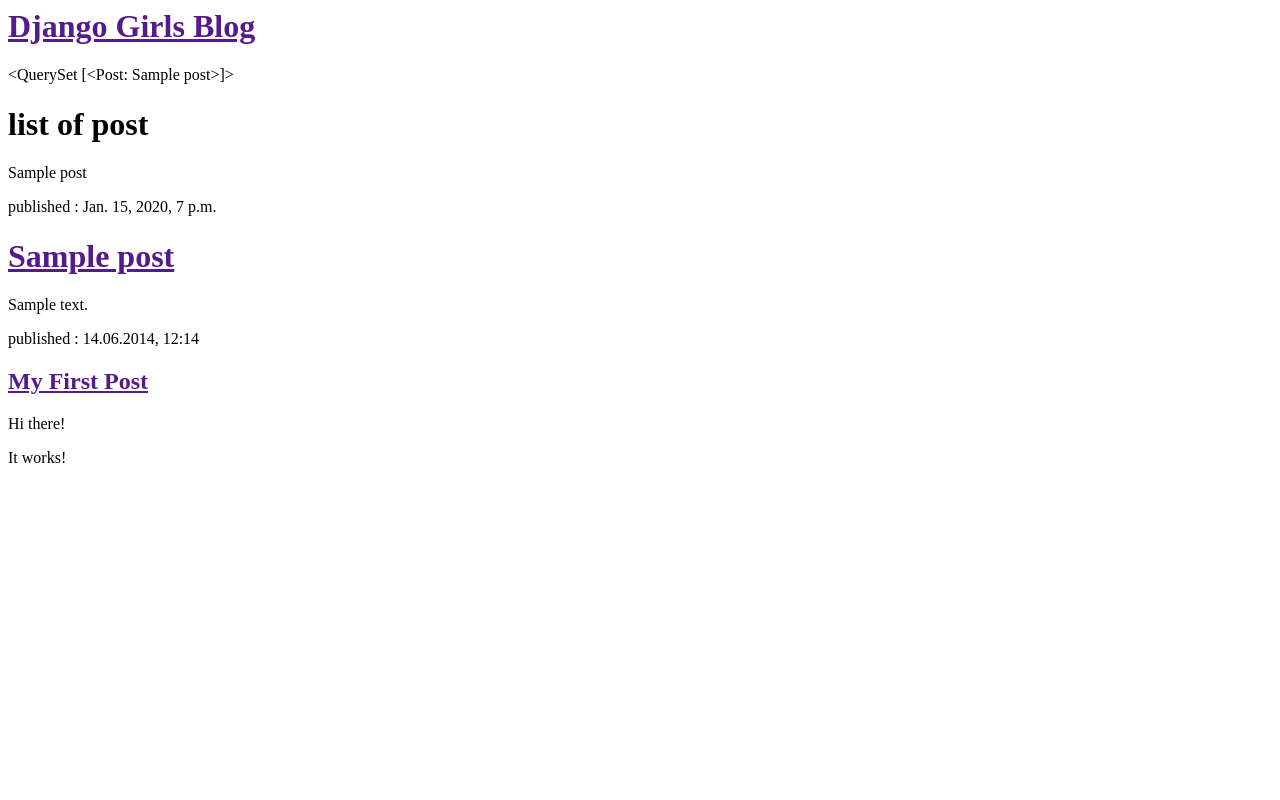
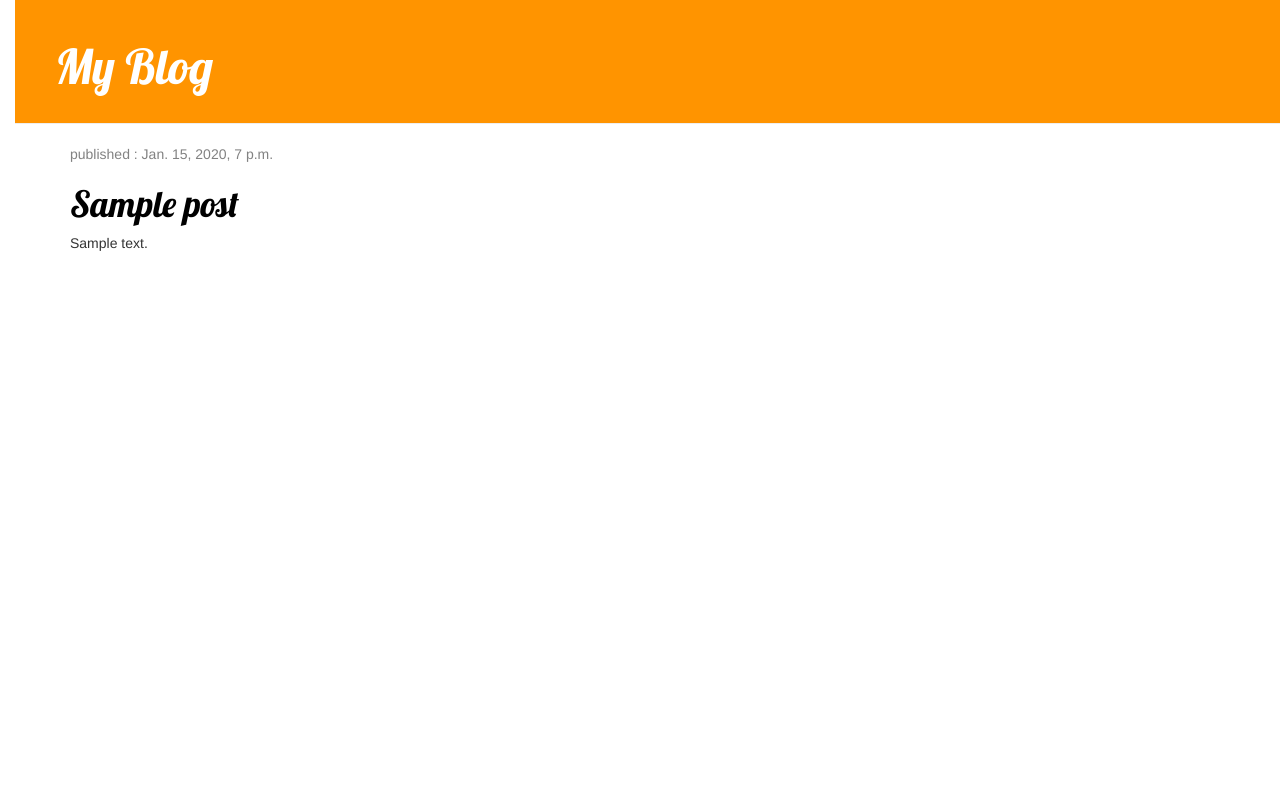
Before and after one commit to chulphan/my-first-blog, a Django app: template blog/templates/blog/post_list.html in a window 1280 px wide. Run offline with Django 3.2, Linux system fonts and the light colour scheme; the template is opened without the code that fills it: values that come from a table or form of the project are taken from there, others are empty; tables that the repository leaves empty hold one stand-in row (values such as "Sample post"); some libraries are stand-ins or nearby versions.

Commit message:
Added block!

```diff
--- /dev/null
+++ b/blog/static/css/blog.css
@@ -0,0 +1,56 @@
+
+body{
+    padding-left:15px;
+}
+
+h1 a{
+    color:#FCA205;
+    font-family: 'Lobster';
+}
+
+.page-header{
+    background-color:#ff9400;
+    margin-top:0;
+    padding: 20px 20px 20px 40px;
+}
+
+.page-header h1, .page-header h1 a, .page-header h1 a:visited, .page-header h1 a:active{
+    color:#ffffff;
+    font-size:36pt;
+    text-decoration:none;
+}
+
+.content{
+    margin-left:40px;
+}
+
+h1, h2, h3, h4{
+    font-family: 'Lobster', cursive;
+}
+
+.date{
+    color : #828282;
+}
+
+.save{
+    float:right;
+}
+
+.post-form textarea, .post-form input{
+    width:100%;
+}
+
+.top-menu, .top-menu:hover, .top-menu:visited{
+    color: #ffffff;
+    float:right;
+    font-size:26pt;
+    margin-right:20px;
+}
+
+.post{
+    margin-bottom:70px;
+}
+
+.post h1 a, .post h1 a:visited{
+    color:#000000;
+}
--- /dev/null
+++ b/blog/templates/blog/base.html
@@ -0,0 +1,23 @@
+{% load staticfiles  %}
+
+<html>
+    <head>
+        <title>My Blog</title>
+        <link rel="stylesheet" href="//maxcdn.bootstrapcdn.com/bootstrap/3.2.0/css/bootstrap.min.css">
+        <link href="//fonts.googleapis.com/css?family=Lobster&subset=latin,latin-ext" rel="stylesheet" type="text/css">
+        <link rel="stylesheet" href="{% static  'css/blog.css' %}">
+    </head>
+    <body>
+        <div class="page-header">
+            <h1><a href="/">My Blog</a></h1>
+        </div>
+        <div class="content container">
+            <div class="row">
+                <div class="col-md-8">
+                {% block content %}
+                {% endblock %}
+                </div>
+            </div>
+        </div>
+    </body>
+</html>
--- a/blog/templates/blog/post_list.html
+++ b/blog/templates/blog/post_list.html
@@ -1,39 +1,13 @@
-<!-- it is template --!>
+{% extends 'blog/base.html'  %}
 
-<html>
-
-    <head>
-        <title>Kim's Blog</title>
-    </head>
-    <body>
-        <div>
-            <h1><a href="">Django Girls Blog</a></h1>
-            {{posts}}
-        </div>
-
-        <div>
-            <h1> list of post </h1>
-            {% for post in posts %}
-                {{post}}<br>
-            {% endfor %}
-        </div>
-
-        {% for post in posts %}
-        <div>
-            <p>published : {{post.published_date}} </p>
+{% block content %}
+    {% for post in posts %}
+        <div class="post">
+            <div class="date">
+                <p>published : {{post.published_date}} </p>
+            </div>
             <h1><a href=""> {{post.title}} </a></h1>
             <p>{{ post.text | linebreaksbr }}</p>
         </div>
-        {% endfor %}
-
-        <div>
-            <p>published : 14.06.2014, 12:14</p>
-            <h2><a href=""> My First Post </a></h2>
-            <p Aenean eu leo quam. Pellentesque ornare sem lacinia quam venenatis vestibulum. Donec.....</p>
-        </div>
-        <div>
-             <p>Hi there!</p>
-             <p>It works!</p>
-        </div>
-    </body>
-</html>
+    {% endfor %}
+{% endblock %}
--- a/blog/urls.py
+++ b/blog/urls.py
@@ -4,5 +4,4 @@ from . import views
 urlpatterns = [
 
     url(r'^$', views.post_list, name='post_list'),
-
 ]
```
